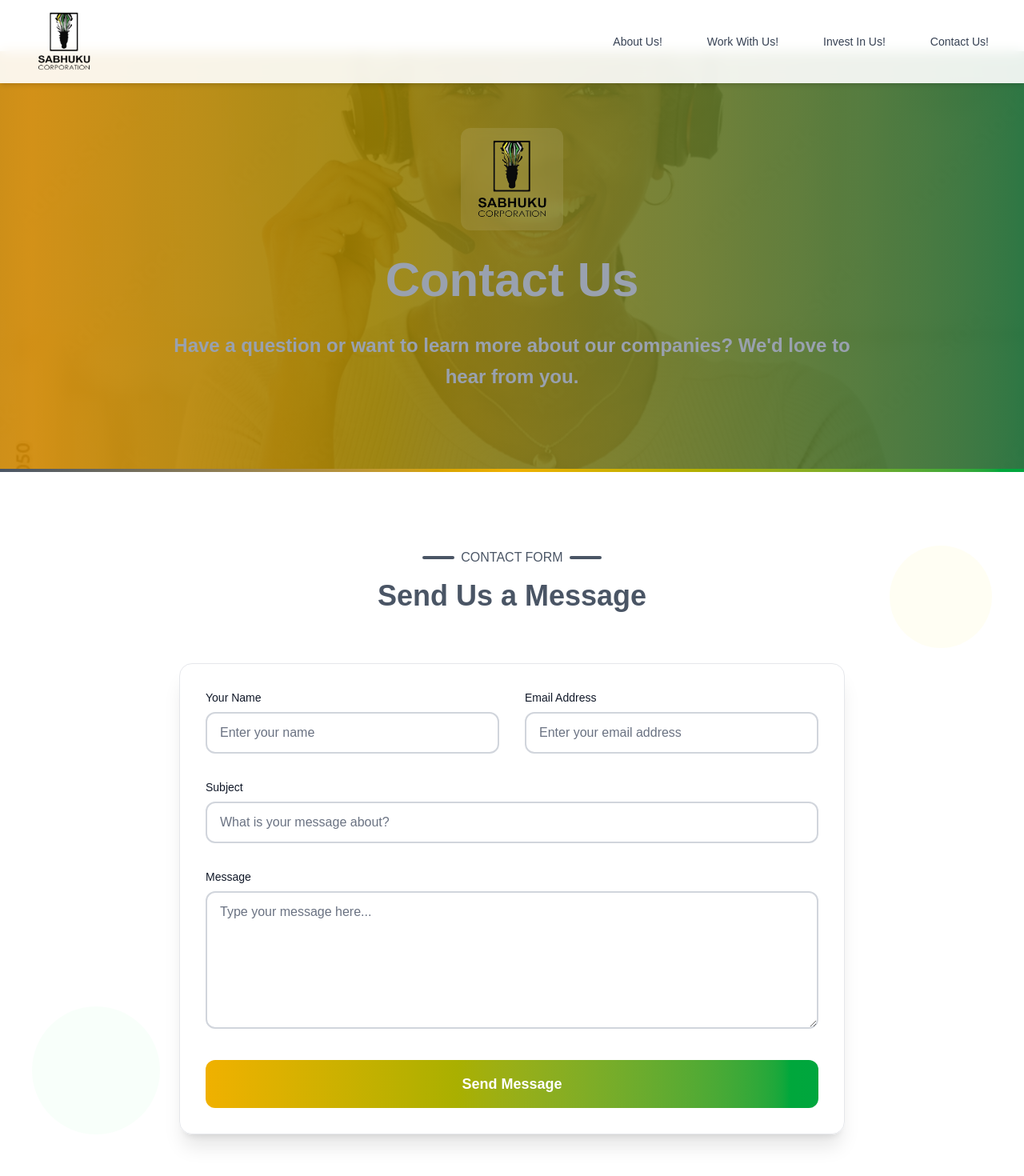
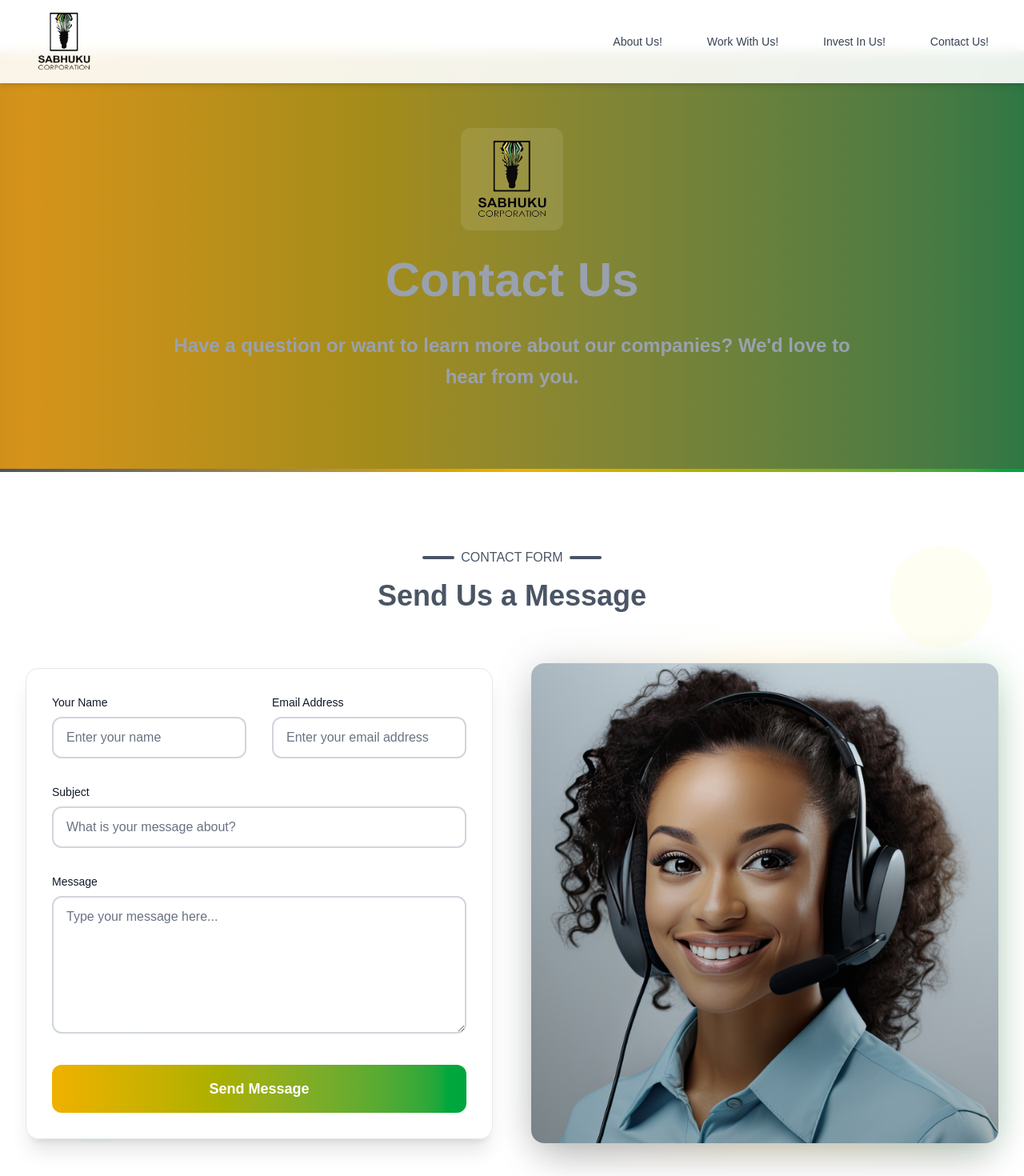
Before and after one commit to Sabhuku25/sabhuku, a Next.js app: page /contact in a window 1280 px wide. Shown: the top 1470 px of the page at 80% size. Built offline with nearby package versions, Linux system fonts and the light colour scheme.

Commit message:
feat:images

```diff
--- a/app/companies/[company]/page.js
+++ b/app/companies/[company]/page.js
@@ -178,6 +178,21 @@ export default function CompanyPage({ params }) {
                 </div>
               ))}
             </div>
+
+            {/* Kudyara Agriculture Image */}
+            {companySlug === 'kudyara-agriculture' && (
+              <div className="mt-16 flex justify-center">
+                <div className="relative w-3/4 aspect-[16/9] rounded-2xl overflow-hidden shadow-2xl">
+                  <Image
+                    src="/images/datya.jpg"
+                    alt="Kudyara Agriculture Facility"
+                    fill
+                    className="object-cover rounded-2xl"
+                    priority
+                  />
+                </div>
+              </div>
+            )}
           </div>
 
           {/* CTA Section */}
--- a/app/contact/page.js
+++ b/app/contact/page.js
@@ -32,13 +32,7 @@ export default function Contact() {
     <div className="min-h-screen">
       {/* Hero Section */}
       <section className="relative py-24 overflow-hidden">
-        {/* Background Image */}
-        <div
-          className="absolute inset-0 bg-cover bg-center bg-no-repeat"
-          style={{ backgroundImage: `url('/images/call.jpg')` }}
-        ></div>
-
-        {/* Gradient overlay */}
+        {/* Gradient background */}
         <div className="absolute inset-0 bg-gradient-to-r from-gray-800/90 via-yellow-600/90 to-green-800/90 animate-gradient-x"></div>
 
         {/* Content */}
@@ -73,7 +67,7 @@ export default function Contact() {
         <div className="absolute top-24 right-10 w-32 h-32 bg-yellow-100 rounded-full opacity-20 blur-3xl"></div>
         <div className="absolute bottom-24 left-10 w-40 h-40 bg-green-100 rounded-full opacity-20 blur-3xl"></div>
 
-        <div className="relative z-10 max-w-4xl mx-auto px-4 sm:px-6 lg:px-8">
+        <div className="relative z-10 max-w-7xl mx-auto px-4 sm:px-6 lg:px-8">
           <div className="text-center mb-16">
             <div className="inline-flex items-center justify-center mb-4">
               <span className="h-1 w-10 bg-gray-600 rounded-full mr-2"></span>
@@ -85,6 +79,8 @@ export default function Contact() {
             </h2>
           </div>
 
+          <div className="grid lg:grid-cols-2 gap-12 items-center">
+            {/* Contact Form */}
             <form onSubmit={handleSubmit} className="space-y-8 bg-white/80 backdrop-blur-sm p-8 rounded-2xl shadow-xl border border-gray-200">
               <div className="grid grid-cols-1 md:grid-cols-2 gap-8">
                 <div>
@@ -170,6 +166,24 @@ export default function Contact() {
                 </button>
               </div>
             </form>
+
+            {/* Call Center Image */}
+            <div className="relative">
+              <div className="absolute inset-0 bg-gradient-to-r from-gray-600 via-yellow-500 to-green-600 rounded-2xl blur-xl opacity-20"></div>
+              <div className="relative rounded-2xl overflow-hidden shadow-2xl transform hover:scale-105 transition-transform duration-500">
+                <div className="relative w-full h-[600px]">
+                  <Image
+                    src="/images/call.jpg"
+                    alt="Customer Service Representative"
+                    fill
+                    className="object-cover rounded-2xl"
+                    priority
+                  />
+                  <div className="absolute inset-0 bg-gradient-to-t from-black/30 to-transparent"></div>
+                </div>
+              </div>
+            </div>
+          </div>
         </div>
       </section>
 
```
Also changed, not shown: public/images/call.jpg, public/images/datya.jpg (added). Lines whose indentation alone changed are shown as unchanged.
